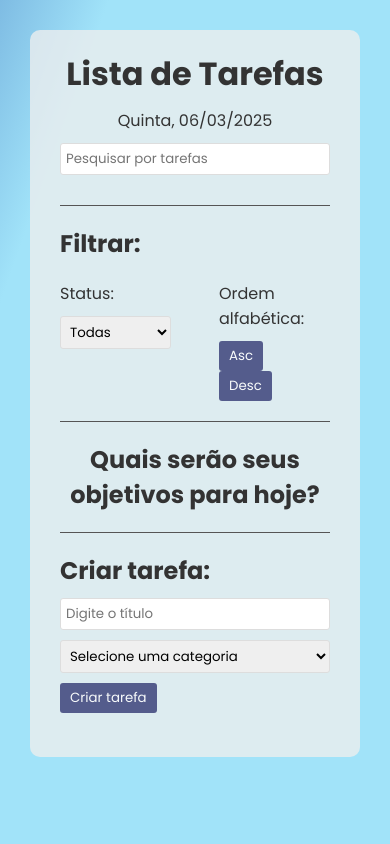
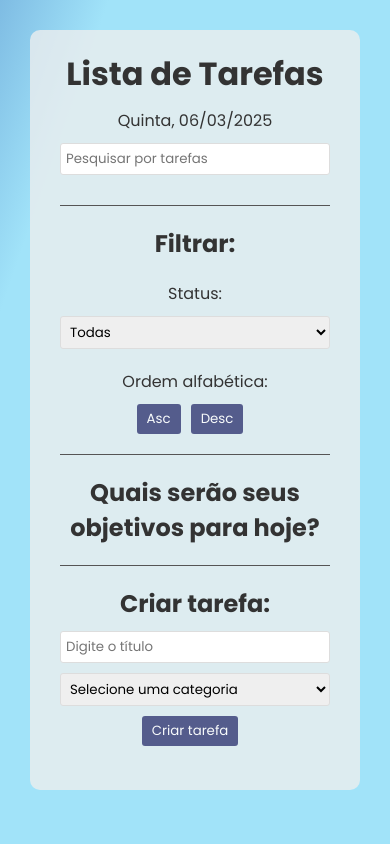
Before and after one commit to GuilhermeEduardo23/ToDo_List, a React (Vite) app: page / in a window 390 px wide. Shown: the top 844 px of the page. Built offline with nearby package versions, Linux system fonts and the light colour scheme.

Commit message:
fix: correcting the application's responsiveness on mobile devices

```diff
--- a/src/App.scss
+++ b/src/App.scss
@@ -4,6 +4,8 @@
   box-sizing: border-box;
   font-family: 'Poppins', sans-serif;
 }
+
+@import url('./Responsive.scss');
 
 body {
   padding: 30px;
@@ -67,7 +69,6 @@ body {
     .filter_options {
       display: flex;
       justify-content: space-between;
-      gap: 3rem;
 
       div {
         flex: 1 1 0;
--- /dev/null
+++ b/src/Responsive.scss
@@ -0,0 +1,27 @@
+@media screen and (max-width: 450px) {
+    body {
+        text-align: center;
+    }
+
+    .todo {
+        flex-direction: column;
+        text-align: center;
+        gap: 1rem;
+    }
+
+    .filter_options {
+        flex-direction: column;
+    }
+}
+
+@media screen and (min-width: 427px) {
+    .filter_options {
+        gap: 1rem;
+    }
+}
+
+@media screen and (min-width: 500px) {
+    .filter_options {
+        gap: 3rem;
+    }
+}
```
Also changed, not shown: src/img/BgImage.jpg (deleted).
